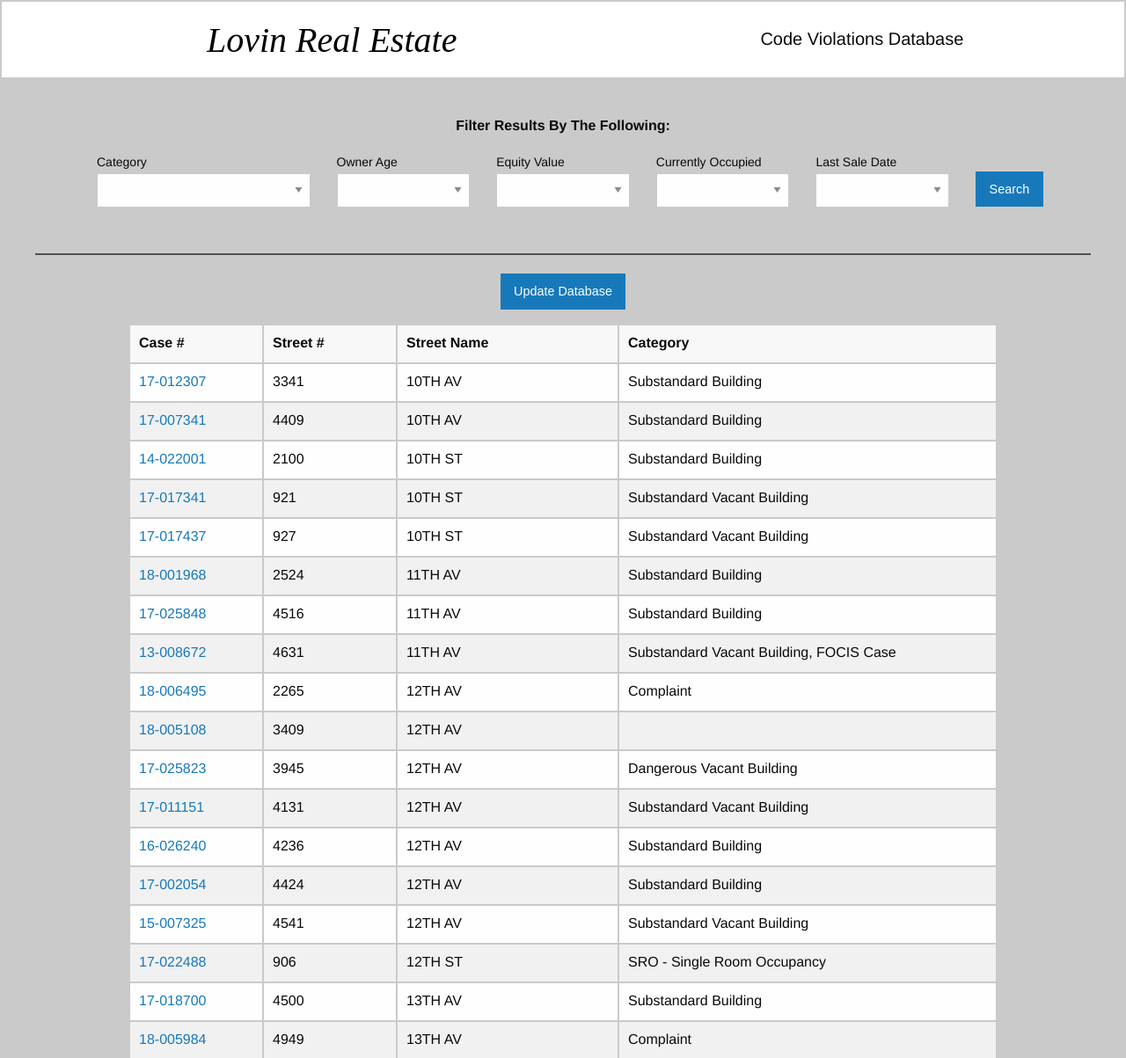
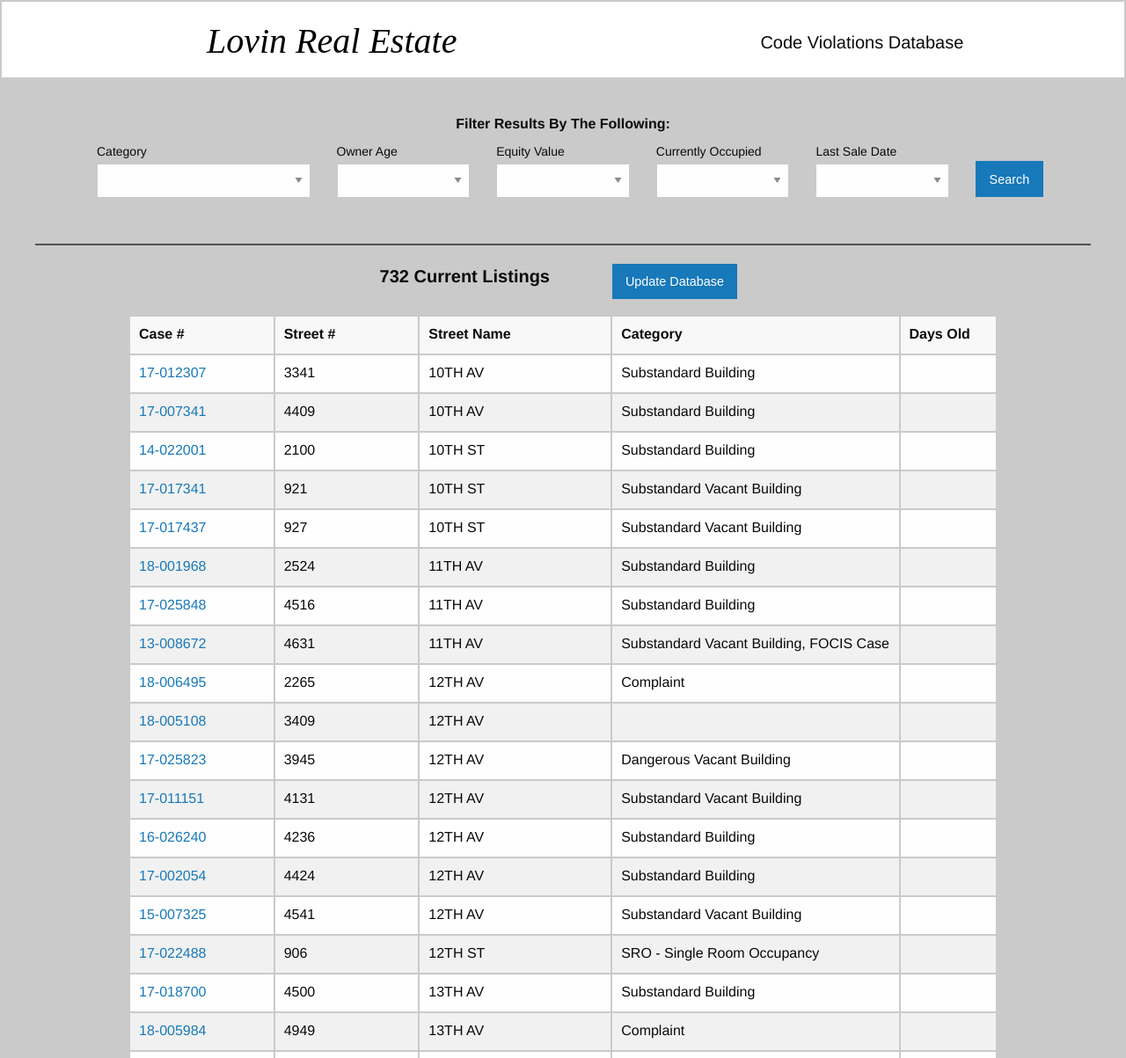
Before and after one commit to andrewryan/490Project, a Django app: page / in a window 1280 px wide. Shown: the top 1203 px of the page at 88% size. Run offline with Django 3.2, Linux system fonts and the light colour scheme; data comes from the database, SQL or seed files in the repository; both versions use the stored data as it was after the commit; some libraries are stand-ins or nearby versions.

Commit message:
sticky bar redone, update button and page reload done

```diff
--- a/webscraper/deleteDatabase.py
+++ b/webscraper/deleteDatabase.py
@@ -6,7 +6,7 @@ def deleteDatabase():
     # test = House.objects.all()
 
     # test = House.objects.all()[:5].delete()
-    test = House.objects.get(pk=7).delete()
+    test = House.objects.get(pk=8).delete()
 
     # for x in House.objects.all().iterator():
     #     x.delete()
--- a/webscraper/models.py
+++ b/webscraper/models.py
@@ -20,6 +20,7 @@ class House(models.Model):
     phoneNumber = models.CharField(max_length=40)
     phoneType = models.CharField(max_length=40)
     currentResidents = models.CharField(max_length=200)
+    # daysOld = models.CharField(max_length=10)
 
 
     def __str__(self):
--- a/webscraper/static/css/app.css
+++ b/webscraper/static/css/app.css
@@ -1,21 +1,17 @@
 /* Start top bar CSS */
 div.top-bar{
-  position: static;
+  padding-top: 1%;
   background-color: white;
   height: 90px;
   border: 2px solid #CACACA;
 }
 div.top-bar-left{
-  position: relative;
-  top: 5%;
   font-style: oblique;
   font-family: lucida;
   font-size: 40px;
 }
 div.top-bar-right{
-  position: relative;
-  top:28%;
-  padding-bottom: 20px;
+  padding-top: 1.5%;
 }
 a.linkColor{
   color: #000000;
@@ -37,21 +33,23 @@ hr.customColor{
    background-color: #505050;
 }
 div.propertySearch{
-   /* border: 2px solid #505050; */
    padding: 1rem;
    width: 90%;
    margin: auto;
 }
-p.filterResults{
-   text-align: center;
-   font-weight: bold;
-}
 span.equity_align{
   padding-top: 20rem;
-  /* padding-top: 15%; */
 }
 div.equity_align{
   padding-top: 5%;
   padding-bottom:1%;
-  /* padding-top: 15%; */
 }
+div.spin{
+   visibility: hidden;
+   background-color: #CACACA;
+   background-repeat:no-repeat;
+   height: 32px;
+}
+div.updateDiv{
+   height: 40px;
+}
--- a/webscraper/static/js/app.js
+++ b/webscraper/static/js/app.js
@@ -1,17 +1,13 @@
 $(document).foundation()
 
 document.getElementById("update").addEventListener("click", function(){
-    // console.log("Hello World!");
+    console.log("update button worked");
+    document.getElementById("update").style.display = "none";
+    document.getElementById("spinner").style.visibility = "visible";
+
     $.ajax({
-      url: '/runscript/',
-      // data: {
-      //   'properties': properties
-      // },
-      // dataType: 'json',
-      // success: function (data) {
-      //   if (data.is_taken) {
-      //     alert("A user with this username already exists.");
-      //   }
-      // }
+      url: '/updateDatabase/',
     });
+    setTimeout(function(){ window.location.reload() },4000)
+
 });
--- a/webscraper/templates/database.html
+++ b/webscraper/templates/database.html
@@ -8,15 +8,14 @@
 
 {% block content %}
 <!-- Start Top Bar, sticky -->
-<div data-sticky-container>
-  <div class="top-bar row" data-sticky data-options="marginTop:0;" style="width:100%">
-    <div class="top-bar-left large-offset-2 large-6 columns">
+<div data-sticky-container class="row, large-12 columns, top-bar">
+   <div class="large-offset-2 large-6 columns top-bar-left">
       <p align="center"> <a class="linkColor" href="/#/"> Lovin Real Estate </a> </p>
-    </div>
-    <div class="top-bar-right large-offset-3 large-1 columns end hide-for-small-only">
-      <h5 align="center" class="rightheadertext"> Code Violations Database </h5>
-    </div>
-  </div>
+   </div>
+
+   <div class="large-offset-3 large-1 columns end hide-for-small-only top-bar-right">
+      <h5 align="left"> Code Violations Database </h5>
+   </div>
 </div>
 <!-- End Top Bar -->
 
@@ -27,7 +26,7 @@
 
    <div class="propertySearch">
       <div class="row">
-         <p class="filterResults">Filter Results By The Following:</p>
+         <h6 align="center"> <b>Filter Results By The Following:</b> </h6>
          <div class="small-12 columns">
 
             <div class="small-3 columns">
@@ -112,8 +111,18 @@
 
    <hr class="customColor">
 
-   <div align="center" class="row, small-12 columns">
-      <button id="update" class="button" type="submit">Update Database</button>
+   <div class="updateDiv" class="row, small-12 columns">
+      <div align="right" class="small-6 columns">
+         <h5><b> {{ num_of_houses }} Current Listings </b></h5>
+      </div>
+
+      <div align="right" class="small-2 columns">
+         <button id="update" class="button" type="submit">Update Database</button>
+      </div>
+
+      <div align="left" class="small-4 columns">
+         <div id="spinner" class="spin" style="background-image: url({% static 'images/ajax-loader.gif' %})"> <br> </div>
+      </div>
    </div>
 
    <div class="tableDiv">
@@ -122,8 +131,9 @@
             <tr>
             <th width="150">Case #</th>
             <th width="150">Street #</th>
-            <th width="250">Street Name</th>
-            <th>Category</th>
+            <th width="200">Street Name</th>
+            <th width="300">Category</th>
+            <th width="100">Days Old</th>
             </tr>
          </thead>
 
@@ -134,6 +144,7 @@
                <td> {{ object.streetNum }} </td>
                <td> {{ object.streetName }} </td>
                <td> {{ object.category }} </td>
+               <td>  </td>
             </tr>
             {% endfor %}
 
--- a/webscraper/urls.py
+++ b/webscraper/urls.py
@@ -5,5 +5,5 @@ from .views import *
 urlpatterns = [
     url(r'^$', database),
     url(r'^propertyInfo/(?P<caseNum>[\d]+\-?[\d]+)/$', propertyInfo),
-    url(r'^runscript', runscript),
+    url(r'^updateDatabase', updateDatabase),
 ]
--- a/webscraper/views.py
+++ b/webscraper/views.py
@@ -1,15 +1,17 @@
 from django.shortcuts import render, get_object_or_404
 from .deleteDatabase import deleteDatabase
-from django.http import JsonResponse
+from .updateDatabase import updateDatabase
+from django.http import JsonResponse, HttpResponseRedirect, HttpResponse
 
 from .models import *
 
 
 def database(request):
     house_list = House.objects.all()
-    # num_of_houses = House.objects.count()
-    # num_of_houses = House.objects.all.count()
+    num_of_houses = House.objects.count()
+
     context = {
+        'num_of_houses':num_of_houses,
         'house_list':house_list,
         'title':"Code Violations",
         }
@@ -23,10 +25,10 @@ def propertyInfo(request, caseNum):
         }
     return render(request,'propertyInfo.html',context)
 
-def runscript(request):
-    test = deleteDatabase()
+def updateDatabase(request):
+    # updateDatabase()
+    # return HttpResponseRedirect('/')
     context = {
-        'test':test,
-        'title':"runscript",
+        'title':"Update Database",
         }
-    return render(request,'runscript.html',context)
+    return render(request,'updateDatabase.html',context)
```
Also changed, not shown: webscraper/templates/propertyInfo.html (+7 -8 lines), webscraper/templates/updateDatabase.html (renamed from webscraper/templates/runscript.html, +7 -8 lines), webscraper/test_scraper.py (renamed from webscraper/county_scraper.py, +29 -3 lines), webscraper/updateDatabase.py (added, +44 -0 lines), db.sqlite3, webscraper/static/images/ajax-loader.gif (added).
